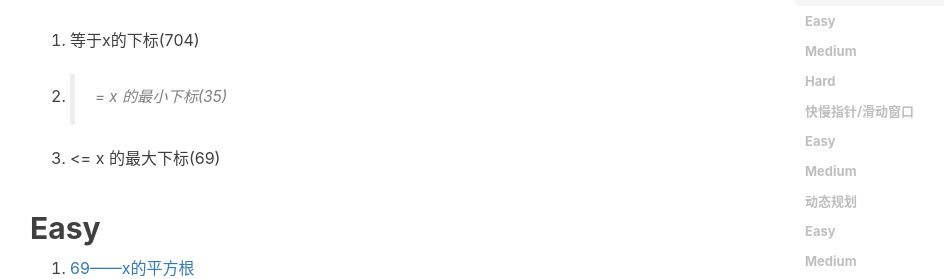
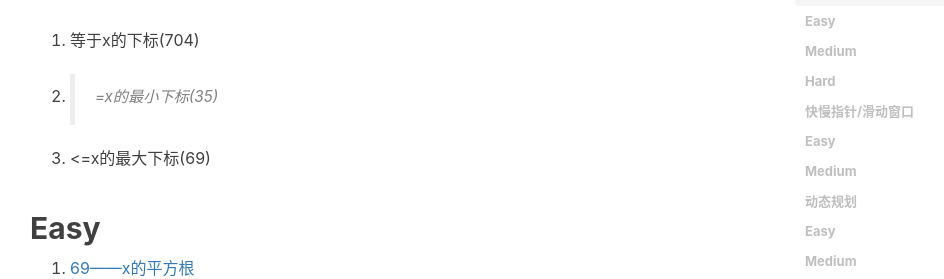
Before and after one commit to xie96808/xie96808.github.io, a Jekyll site: the page built from _posts/2022-05-22-刷题分类!.md, in a window 1280 px wide and 900 px high, scrolled down 1388 px. Shown: the part 173-452 px from the top of the window, without its empty margins (235-1179 px from the left). Built offline with Jekyll 4.4.1, drawn with Linux system fonts in a browser that asks for light colours; nearby versions of some CDN libraries; comment, search, counter and statistics services are not loaded.

```diff
--- a/_posts/2022-05-22-刷题分类!.md
+++ b/_posts/2022-05-22-刷题分类!.md
@@ -55,8 +55,8 @@ tags:								#标签
 * 二分法重点掌握三种题目：
 
 1. 等于x的下标(704)
-2. >= x 的最小下标(35)
-3. <= x 的最大下标(69)
+2. >=x的最小下标(35)
+3. <=x的最大下标(69)
 
 ## Easy
 
```
